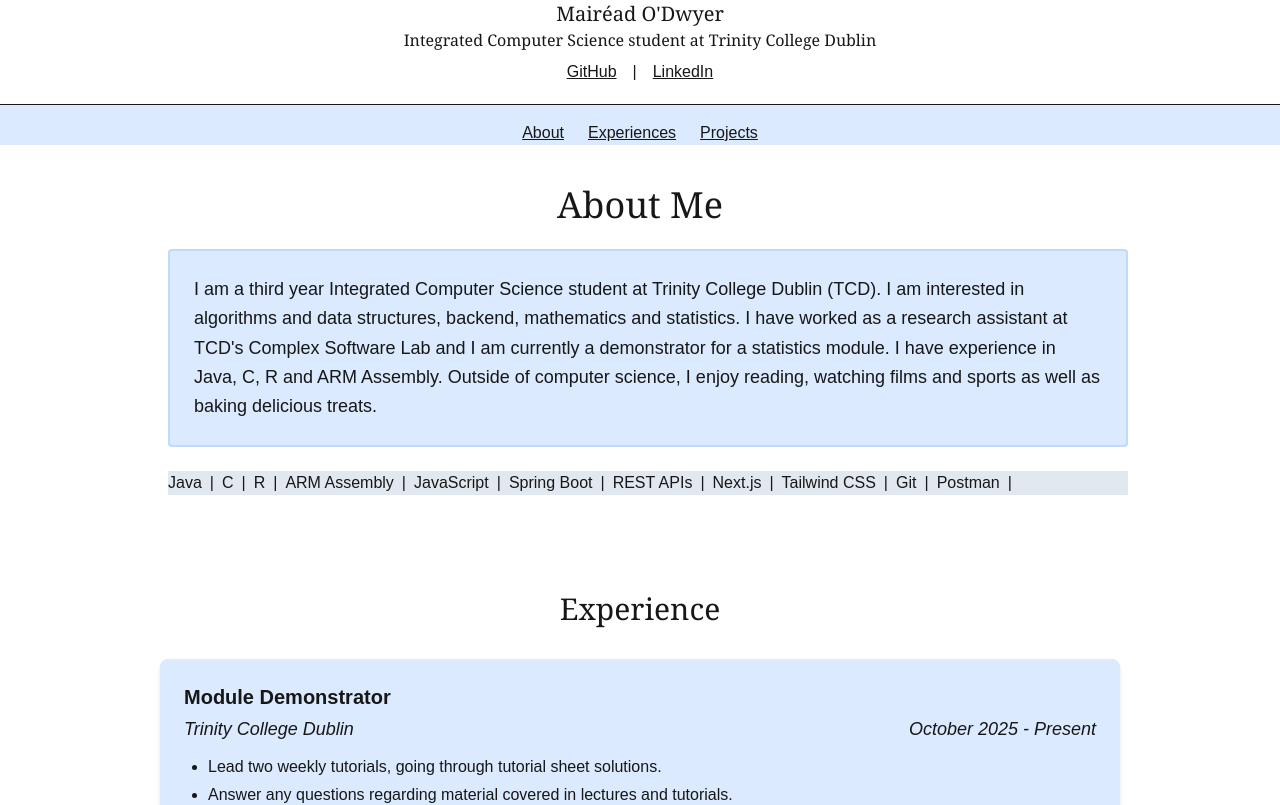
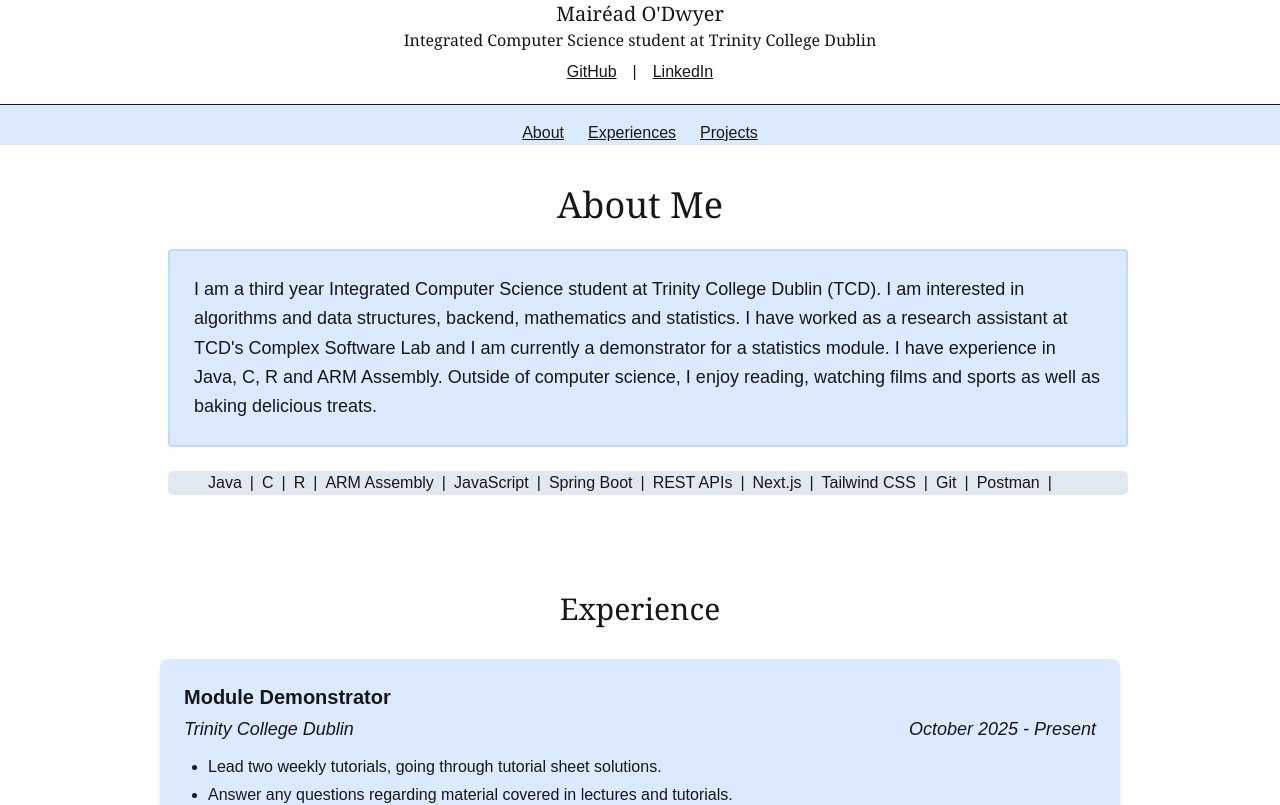
Before and after one commit to mairead-odwyer14/my-portfolio, a Next.js app: page / in a window 1280 px wide. Shown: the top 805 px of the page. Built offline with nearby package versions, Linux system fonts and the light colour scheme; a web font is replaced by a local one.

Commit message:
rounded the skill strip

```diff
--- a/src/app/page.js
+++ b/src/app/page.js
@@ -63,7 +63,7 @@ export default function Home() {
           I have experience in Java, C, R and ARM Assembly.
           Outside of computer science, I enjoy reading, watching films and sports as well as baking delicious treats.
         </p>
-        <div className="mt-6 flex flex-wrap gap-2 bg-slate-200">
+        <div className="rounded-md mt-6 flex flex-wrap gap-2 bg-slate-200 px-10">
           <p>Java</p>
           <span>|</span>
           <p>C</p>
```
